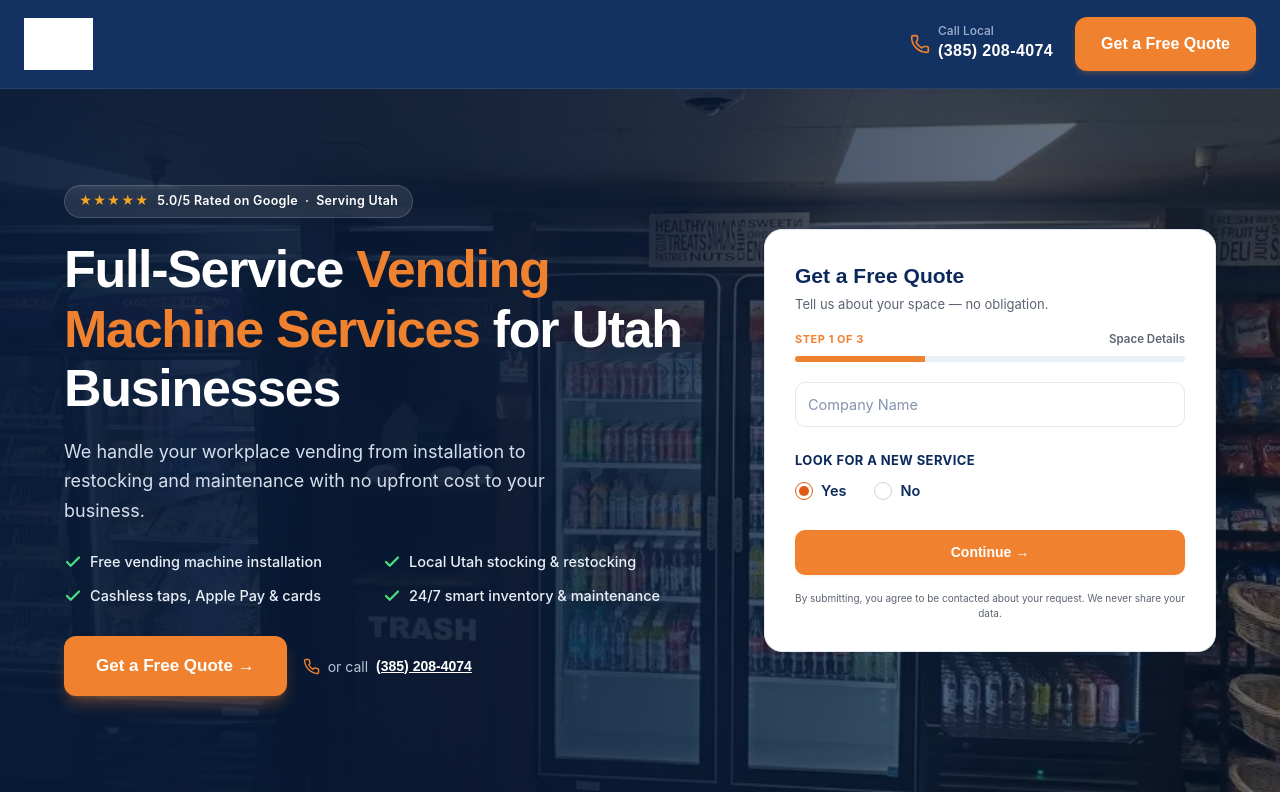
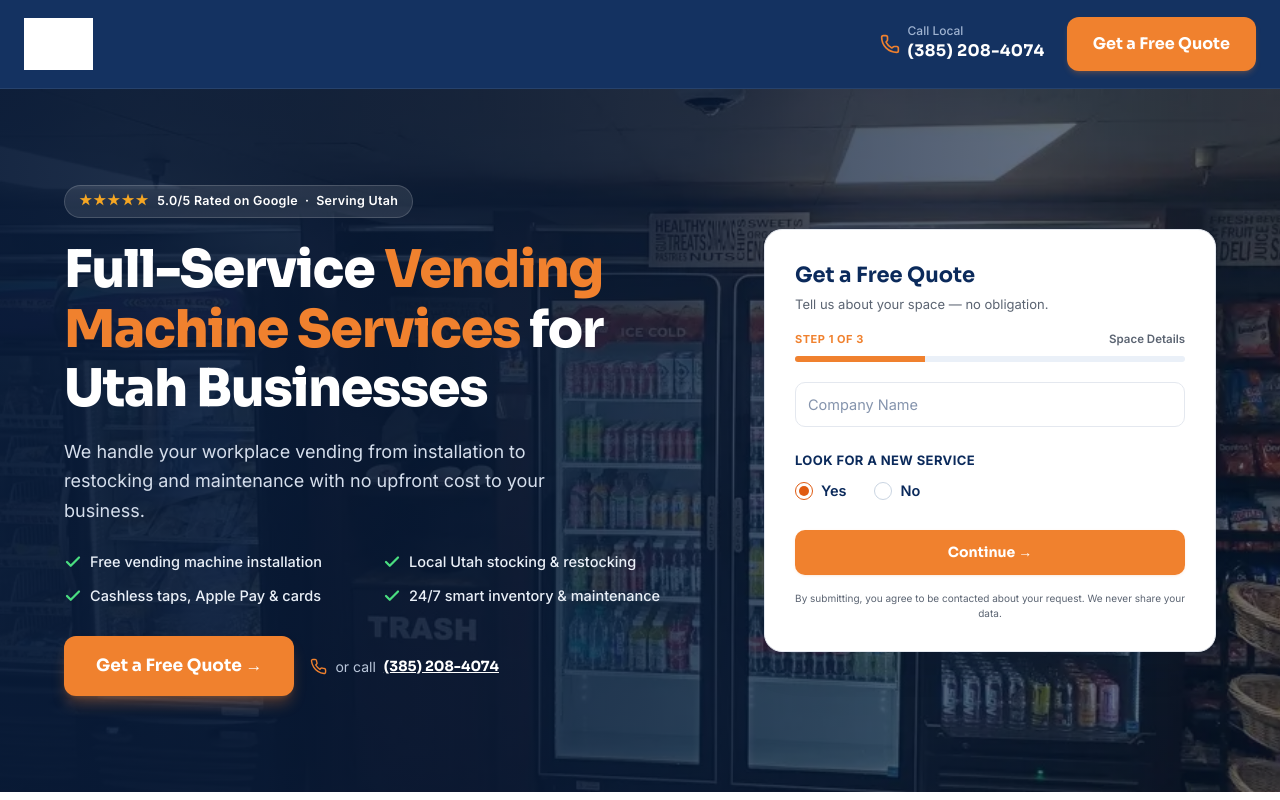
Before and after one commit to metricsrealm/cps-vending-machine-servicer-landing-page, a React (Vite) app: page / in a window 1280 px wide. Shown: the top 800 px of the page. Built offline with nearby package versions, Linux system fonts and the light colour scheme; no server answers; grey boxes are pictures that could not be loaded.

Commit message:
refactor: migrate to Google Fonts
Remove self-hosted WOFF2 fonts and switch to Google Fonts for improved delivery and maintainability.

```diff
--- a/index.html
+++ b/index.html
@@ -14,8 +14,8 @@
     <meta name="description" content="Full-service vending machine services for Utah businesses. CPS Markets &amp; Vending provides vending machine installation, stocking, restocking, maintenance, and cashless payment solutions." />
     <link rel="canonical" href="https://vending.cpsmarketsandvending.com/" />
     <meta name="robots" content="index,follow" />
-    <link rel="preload" as="font" type="font/woff2" href="/fonts/inter-latin.woff2" crossorigin />
-    <link rel="preload" as="font" type="font/woff2" href="/fonts/sora-latin.woff2" crossorigin />
+    <link rel="preconnect" href="https://fonts.googleapis.com" />
+    <link rel="preconnect" href="https://fonts.gstatic.com" crossorigin />
     <link rel="preconnect" href="https://cpsmarketsandvending.com" crossorigin />
     <link rel="dns-prefetch" href="https://cpsmarketsandvending.com" />
     <link rel="preload" as="image" href="/IMG_4257.webp" fetchpriority="high" />
--- a/src/index.css
+++ b/src/index.css
@@ -1,21 +1,4 @@
-/* Self-hosted Inter & Sora WOFF2 fonts */
-@font-face {
-  font-family: 'Inter';
-  font-style: normal;
-  font-weight: 400 700;
-  font-display: swap;
-  src: url('/fonts/inter-latin.woff2') format('woff2');
-  unicode-range: U+0000-00FF, U+0131, U+0152-0153, U+02BB-02BC, U+02C6, U+02DA, U+02DC, U+0304, U+0308, U+0329, U+2000-206F, U+20AC, U+2122, U+2191, U+2193, U+2212, U+2215, U+FEFF, U+FFFD;
-}
-
-@font-face {
-  font-family: 'Sora';
-  font-style: normal;
-  font-weight: 500 800;
-  font-display: swap;
-  src: url('/fonts/sora-latin.woff2') format('woff2');
-  unicode-range: U+0000-00FF, U+0131, U+0152-0153, U+02BB-02BC, U+02C6, U+02DA, U+02DC, U+0304, U+0308, U+0329, U+2000-206F, U+20AC, U+2122, U+2191, U+2193, U+2212, U+2215, U+FEFF, U+FFFD;
-}
+@import url('https://fonts.googleapis.com/css2?family=Sora:wght@500;600;700;800&family=Inter:wght@400;500;600;700&display=swap');
 
 @import "tailwindcss";
 
```
Also changed, not shown: public/fonts/inter-latin.woff2 (deleted), public/fonts/sora-latin.woff2 (deleted).
